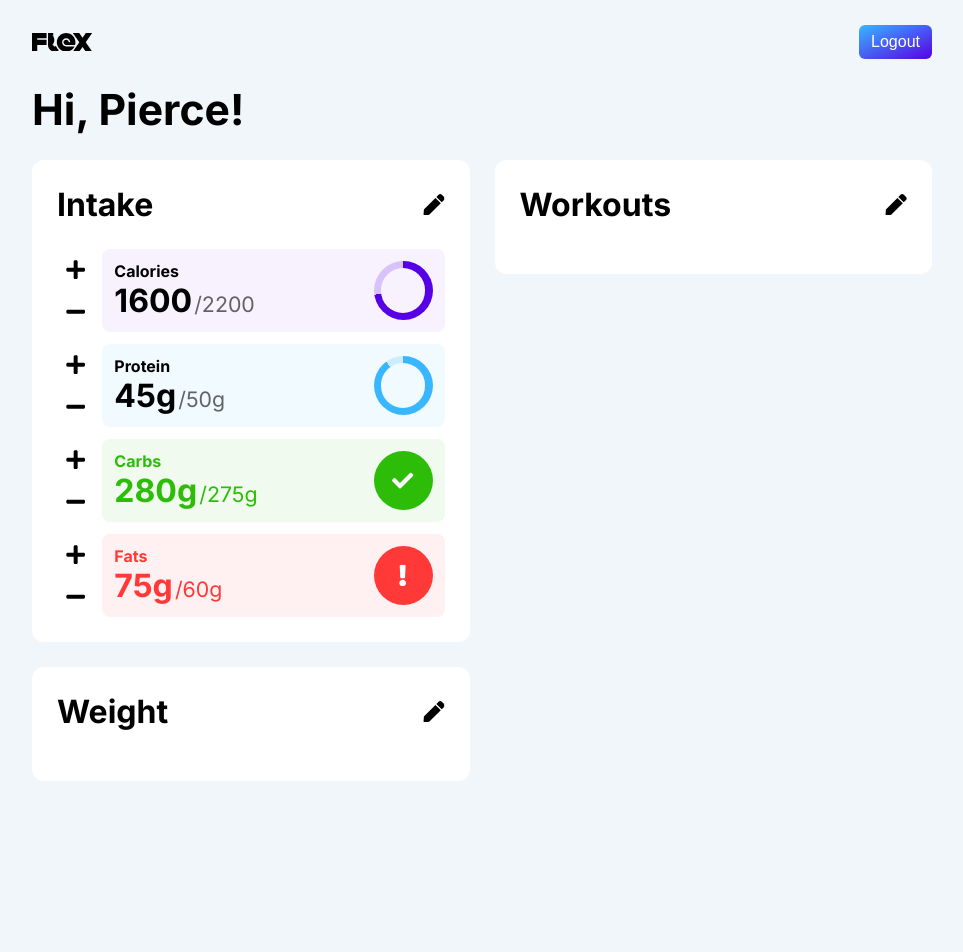
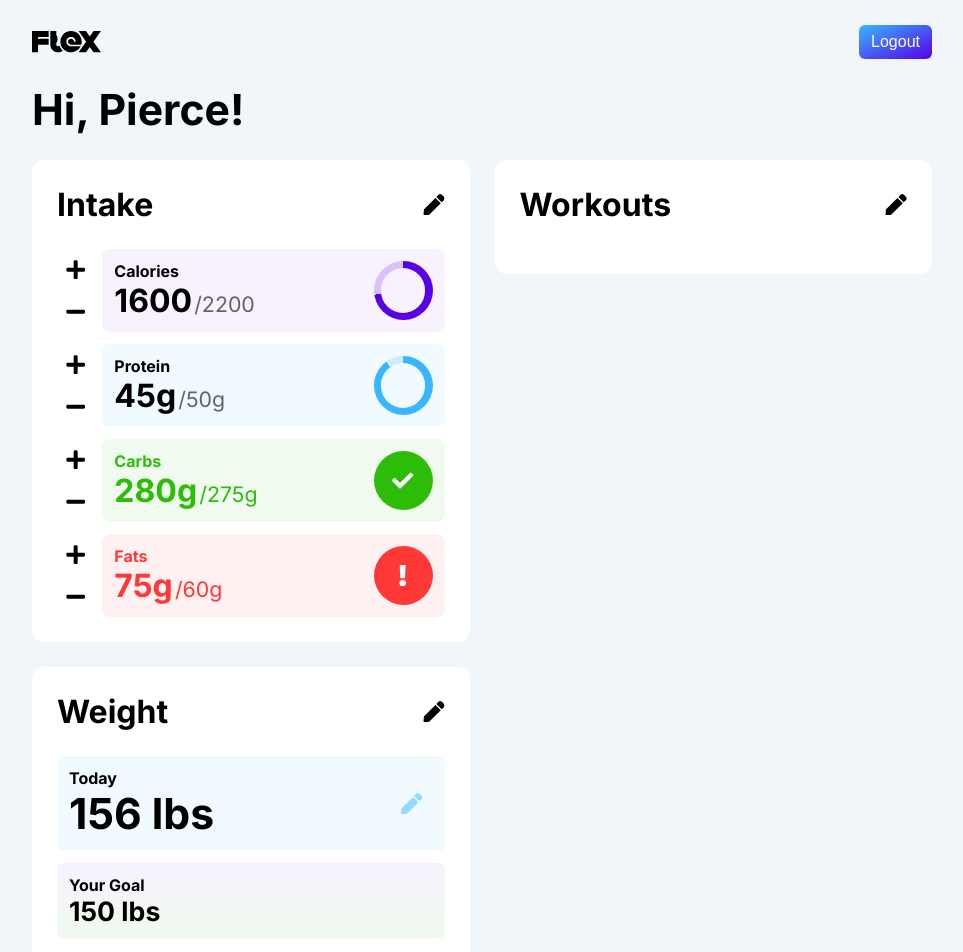
Before and after one commit to phidalgodiblasio/Flex, a React (Create React App) app in the folder frontend/flex/: page / in a window 1280 px wide. Shown: the top 952 px of the page, without its empty margins (158-1121 px from the left). Before the commit the page ends 831 px from the top, so only its background shows below. Built offline with nearby package versions, Linux system fonts and the light colour scheme.

Commit message:
Made login UI consistent with rest of app; weight UI almost done

```diff
--- a/frontend/flex/src/js/Authentication.js
+++ b/frontend/flex/src/js/Authentication.js
@@ -197,9 +197,9 @@ export default class Authentication extends Component {
 
     let passwordType = this.state.showPassword ? "text" : "password";
 
-    let usernameInputClasses = `${styles.input}`;
-    let passwordInputClasses = `${styles.input}`;
-    let retypePasswordInputClasses = `${styles.input}`;
+    let usernameInputClasses = `${styles.input} form-input`;
+    let passwordInputClasses = `${styles.input} form-input ${styles.noPadding}`;
+    let retypePasswordInputClasses = `${styles.input} form-input`;
     let usernameErrorMessage, passwordErrorMessage, retypePasswordErrorMessage;
     if(this.state.usernameError) {
       usernameInputClasses += ` ${styles.error}`;
@@ -249,7 +249,7 @@ export default class Authentication extends Component {
           </div>
           {passwordErrorMessage}
         </div>
-        <button className="solid-button" type="submit">Login</button>
+        <button className="primary-button" type="submit">Login</button>
         {errorMessageRender}
       </form>
     ) : (
@@ -274,7 +274,8 @@ export default class Authentication extends Component {
           <input type={passwordType} className={retypePasswordInputClasses} placeholder="Confirm your password..." value={this.state.retypePassword} onChange={(e) => this.handleRetypePasswordChange(e.target.value)}></input>
           {retypePasswordErrorMessage}
         </div>
-        <button className="solid-button" type="submit">Register</button>
+        <button className="primary-button" type="submit">Register</button>
+        {errorMessageRender}
       </form>
     )
 
--- a/frontend/flex/src/js/Homepage.js
+++ b/frontend/flex/src/js/Homepage.js
@@ -13,7 +13,10 @@ export default class Homepage extends Component {
     super(props)
 
     this.state = {
-
+      todaysWeightEntered: true,
+      todaysWeight: 156,
+      enteredWeight: "",
+      weightGoal: 150,
     }
   }
 
@@ -25,38 +28,82 @@ export default class Homepage extends Component {
     console.log("TODO: Implement handleEditIntake()");
   }
 
+  handleWeightChange(weight) {
+    this.setState({
+      enteredWeight: weight
+    });
+  }
+
+  editWeight() {
+    this.setState({
+      todaysWeightEntered: false
+    });
+  }
+
+  handleWeightSubmit(e) {
+    e.preventDefault();
+    if(this.state.enteredWeight <= 0 || this.state.enteredWeight > 999) {
+      // TODO: Display an error to the user
+      return;
+    }
+
+    // TODO: Make a call to the DB and save the weight, then set the state once that returns successfully
+
+    this.setState({
+      todaysWeight: this.state.enteredWeight,
+      todaysWeightEntered: true
+    })
+  }
+
   render() {
-    let intakeSection = (
-      <Section title="Intake" editFunction={this.handleEditIntake}>
-        <IntakeSection type="Calories" current={1600} goal={2200} />
-        <IntakeSection type="Protein" current={45} goal={50} />
-        <IntakeSection type="Carbs" current={280} goal={275} />
-        <IntakeSection type="Fats" current={75} goal={60} />
-      </Section>
-    );
-    let workoutSection = (
-      <Section title="Workouts">
-
-      </Section>
-    );
-    let weightSection = (
-      <Section title="Weight">
-
-      </Section>
+    // Render the form for the user to enter their weight if they haven't already;
+    // Otherwise, show their weight today
+    let todaysWeight = this.state.todaysWeightEntered ? (
+      <div className="small-padding" id={styles.todaysWeight}>
+        <div>
+          <label>Today</label>
+          <h2>{`${this.state.todaysWeight} lbs`}</h2>
+        </div>
+        <button onClick={() => {this.editWeight()}}>
+          <FaPen />
+        </button>
+      </div>
+    ) : (
+      <>
+        <form id={styles.weightForm} onSubmit={(e) => this.handleWeightSubmit(e)}>
+          <input type="number" className="form-input" placeholder={"Enter your weight today..."} value={this.state.enteredWeight} onChange={e => this.handleWeightChange(e.target.value)}></input>
+          <button type="submit" class="primary-button">
+            Save
+          </button>
+        </form>
+      </>
     );
 
     return (
       <div className="container">
-        <header>
+        <header className={styles.header}>
           <Logo id="logo" />
           <button className="primary-button" onClick={() => this.handleLogout()}>Logout</button>
         </header>
-        <h1>Hi, {this.props.username}!</h1>
+        <h1 className={styles.h1}>Hi, {this.props.username}!</h1>
 
         <div id={styles.innerBody}>
-          {intakeSection}
-          {workoutSection}
-          {weightSection}
+          <Section title="Intake" editFunction={this.handleEditIntake}>
+            <IntakeSection type="Calories" current={1600} goal={2200} />
+            <IntakeSection type="Protein" current={45} goal={50} />
+            <IntakeSection type="Carbs" current={280} goal={275} />
+            <IntakeSection type="Fats" current={75} goal={60} />
+          </Section>
+          <Section title="Workouts">
+
+          </Section>
+          <Section title="Weight">
+            {todaysWeight}
+            <div className="small-padding" id={styles.weightGoal}>
+              <label>Your Goal</label>
+              <h3>{`${this.state.weightGoal} lbs`}</h3>
+            </div>
+          </Section>
         </div>
       </div>
     )
--- a/frontend/flex/src/js/Section.js
+++ b/frontend/flex/src/js/Section.js
@@ -6,7 +6,7 @@ export default function Section({title, editFunction, children}) {
   return (
     <div className="section large-padding">
       <div className="section-header">
-        <h2>{title}</h2>
+        <h2 className={styles.h2}>{title}</h2>
         <div>
           <button className={styles.editButton} onClick={() => editFunction()}>
             <FaPen />
--- a/frontend/flex/src/style/Authentication.module.css
+++ b/frontend/flex/src/style/Authentication.module.css
@@ -1,6 +1,6 @@
 #outerAuthWrapper {
   margin: auto;
-  max-width: 400px;
+  max-width: 450px;
   height: 100vh;
   position: relative;
 }
@@ -22,43 +22,42 @@
   position: relative;
   margin: 25px;
   flex-grow: 1;
+  background-color: white;
+  padding: 25px;
+  border-radius: 12px;
 }
 
 #authForm > div {
   margin-bottom: 1em;
 }
 
-h1 {
+#authForm h1 {
   margin: 0;
 }
 
-label, input {
+#authForm label, #authForm input {
   display: block;
-}
-
-input {
-  padding: 0.6em;
-  outline: none;
-  background: none;
-  border: none;
-}
-
-input::placeholder {
-  color: #aaa;
 }
 
 .input {
   width: 100%;
+  display: grid;
+  grid-template-columns: 1fr auto;
   border: 1px solid #ccc;
   border-radius: var(--rounded-border);
   transition: 0.2s;
-  display: grid;
-  grid-template-columns: 1fr auto;
 }
 
-.input:focus-within {
-  border-color: var(--primary-color);
-  background-color: rgba(var(--accent-rgb), 0.05);
+/* Targets the password input, since it has .input applied to the div around the input and icon button */
+.input input {
+  background: none;
+  border: none;
+  outline: none;
+  padding: 0.6em;
+}
+
+.noPadding {
+  padding: 0;
 }
 
 .input button {
@@ -68,7 +67,7 @@ input::placeholder {
   align-items: center;
 }
 
-p {
+#authForm p {
   margin: 0 0 2em 0;
 }
 
@@ -76,7 +75,7 @@ p {
   border: none;
   outline: none;
   background: none;
-  color: var(--primary-color);
+  color: var(--secondary-color);
   padding: .5em;
   font-size: inherit;
 }
@@ -85,10 +84,11 @@ p {
   text-decoration: underline;
 }
 
-button[type="submit"] {
+#authForm button[type="submit"] {
   display: block;
   width: 100%;
   margin-top: 2em;
+  padding: 0.6em;
 }
 
 .error {
@@ -108,7 +108,8 @@ button[type="submit"] {
   align-items: center;
   width: 100%;
   padding: 1em;
-  margin-top: 25px;
+  margin-top: 37px;
+  left: 0;
   background-color: red;
   border-radius: var(--rounded-border);
   animation: errorAnimation 0.3s ease-out;
@@ -116,7 +117,7 @@ button[type="submit"] {
 
 @keyframes errorAnimation {
   0% {
-    transform: translateX(2px);
+    transform: translateX(-0px);
   } 20% {
     transform: translateX(-4px);
   } 40% {
--- a/frontend/flex/src/style/Homepage.module.css
+++ b/frontend/flex/src/style/Homepage.module.css
@@ -1,16 +1,15 @@
-header {
-  display: flex;
-  flex-direction: row;
-  justify-content: space-between;
-  align-items: center;
-}
-
-h1 {
+.h1 {
   margin: 25px 0;
 }
 
-h2 {
+.h2 {
   margin: 0;
+}
+
+.header {
+  display: flex;
+  align-items: center;
+  justify-content: space-between;
 }
 
 #innerBody {
@@ -67,3 +66,67 @@ h2 {
   width: 100%;
   background-color: #0001;
 }
+
+#weightForm {
+  display: flex;
+  gap: 12px;
+}
+
+#weightForm input {
+  flex-grow: 1;
+}
+
+/* Get rid of number up and down buttons */
+#weightForm input::-webkit-outer-spin-button,
+#weightForm input::-webkit-inner-spin-button {
+  -webkit-appearance: none;
+  margin: 0;
+}
+
+#weightGoal {
+  margin-top: 12px;
+  border-radius: var(--rounded-border);
+  background: linear-gradient(to bottom, var(--primary-light), var(--tertiary-light));
+}
+
+#weightGoal label, #todaysWeight label {
+  font-size: var(--medium-text);
+}
+
+#weightGoal h3 {
+  font-size: 20pt;
+}
+
+#todaysWeight {
+  background-color: var(--secondary-light);
+  border-radius: var(--rounded-border);
+  display: flex;
+  align-items: center;
+  justify-content: space-between;
+}
+
+#todaysWeight h2 {
+  font-size: var(--largest-text);
+}
+
+#todaysWeight button {
+  background: none;
+  padding: 0.5em;
+  font-size: var(--semi-large-text);
+  line-height: 0.5em;
+}
+
+#todaysWeight button:hover svg {
+  fill: var(--secondary-color);
+}
+
+#todaysWeight svg {
+  fill: rgba(var(--secondary-rgb), 0.5);
+  transition: 0.2s linear;
+}
+
+#weightGoal label, #weightGoal h3, #todaysWeight label, #todaysWeight h2 {
+  color: var(--on-background-color);
+  margin: 0;
+  font-weight: bold;
+}
--- a/frontend/flex/src/style/IntakeSection.module.css
+++ b/frontend/flex/src/style/IntakeSection.module.css
@@ -70,7 +70,7 @@
   color: var(--fourth-color);
 }
 
-label {
+.innerWrap label {
   color: var(--on-background-color);
   font-weight: bold;
   font-size: var(--medium-text);
--- a/frontend/flex/src/style/index.css
+++ b/frontend/flex/src/style/index.css
@@ -109,6 +109,7 @@ button {
   cursor: pointer;
   border: none;
   outline: none;
+  transition: 0.2s linear;
 }
 
 .primary-button {
@@ -127,18 +128,24 @@ button {
   opacity: 1;
 }
 
-/* TODO: Deprecate this */
-.solid-button {
-  background-color: var(--primary-color);
-  color: white;
-  padding: 0.8em;
-  border-radius: var(--rounded-border);
+#logo {
+  height: 16pt;
 }
 
-.solid-button:hover {
-  opacity: 0.85;
+.form-input {
+  border: 1px solid #ccc;
+  border-radius: var(--rounded-border);
+  transition: 0.2s;
+  padding: 0.6em;
+  background: none;
+  outline: none;
 }
 
-#logo {
-  height: 14pt;
+.form-input::placeholder {
+  color: #aaa;
 }
+
+.form-input:focus-within {
+  border-color: var(--secondary-color);
+  background: var(--secondary-light);
+}
```
